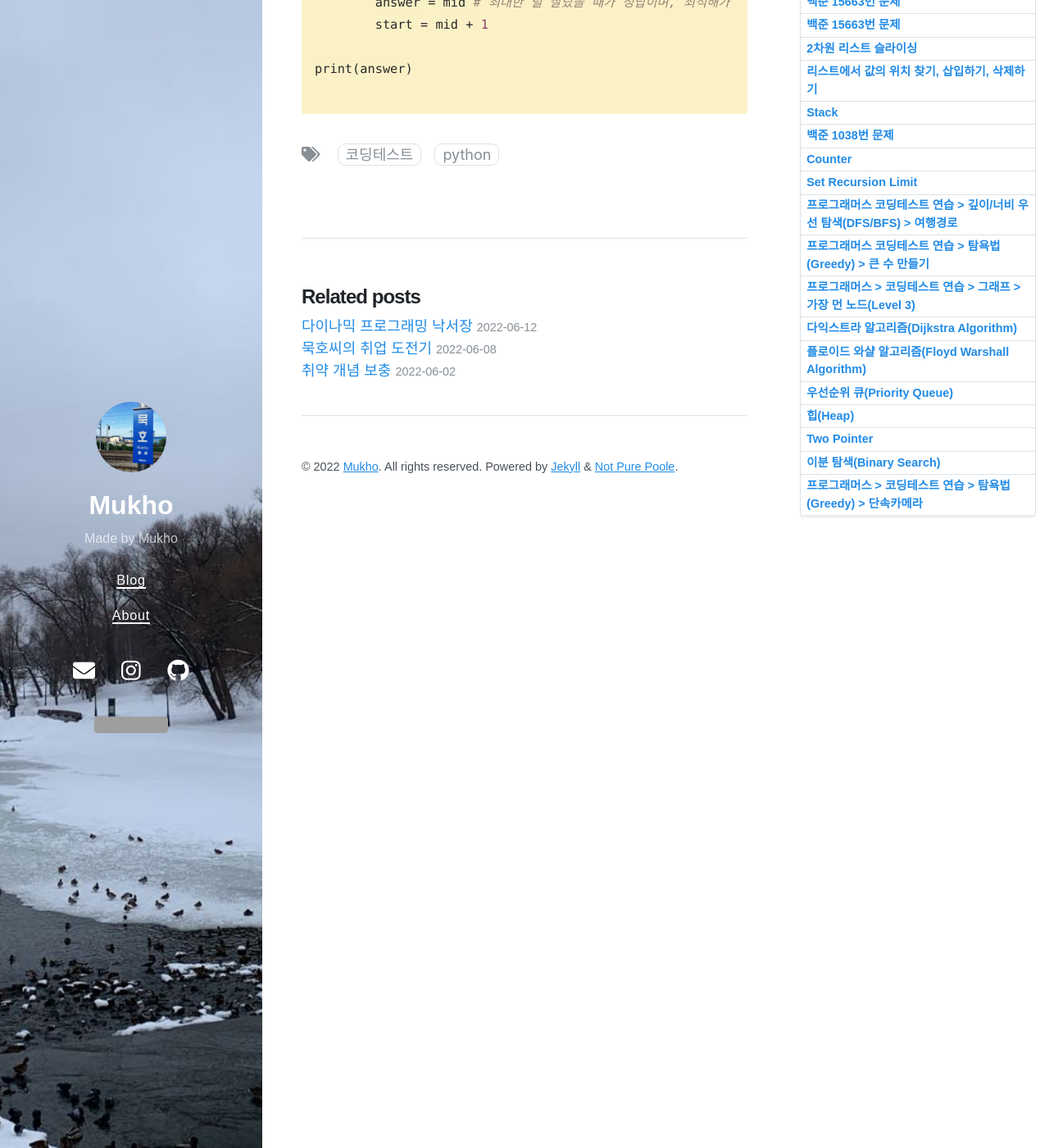
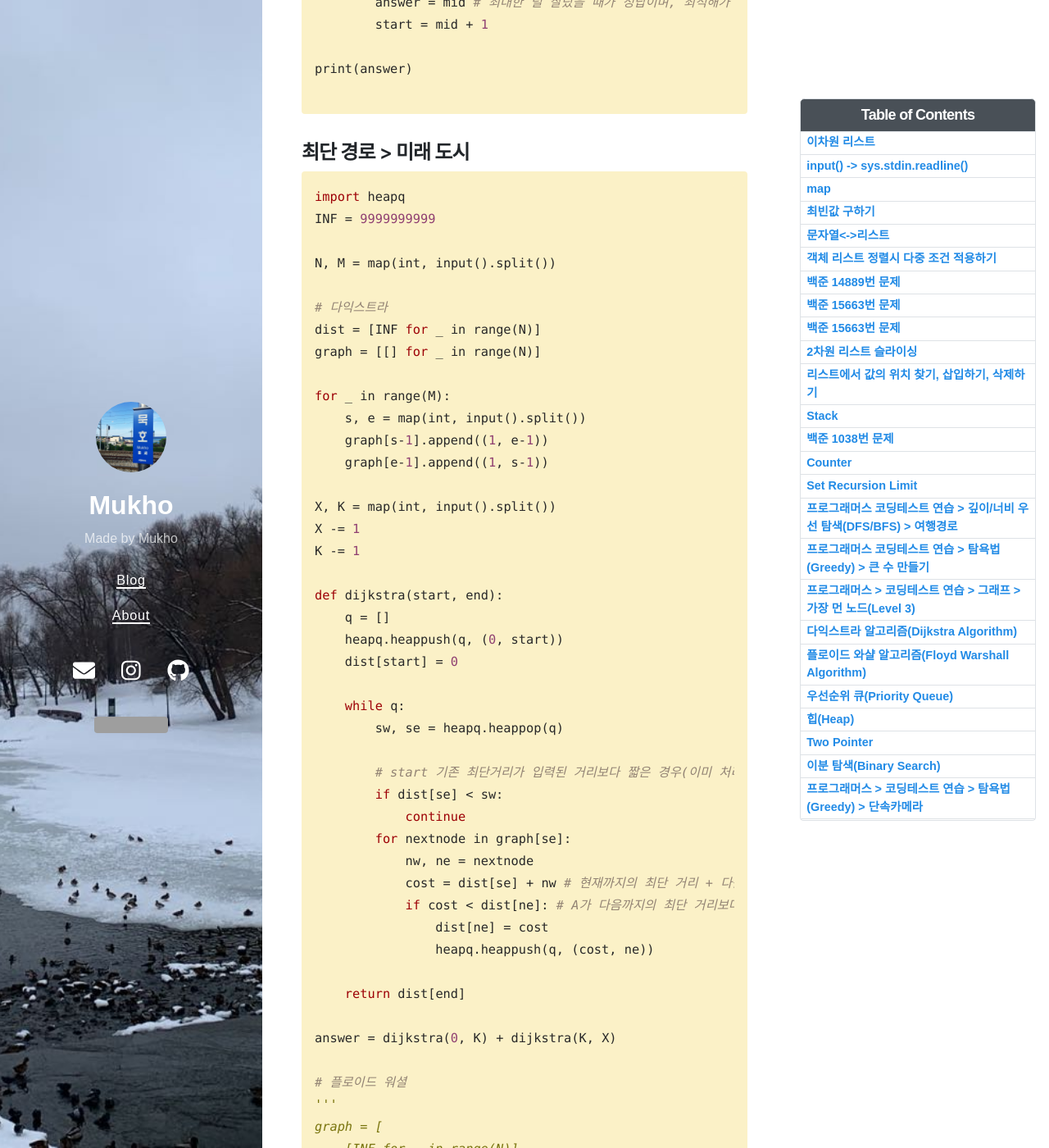
Before and after one commit to mukhoplus/mukhoplus.github.io, a Jekyll site: the page built from _posts/2022-03-08-코딩테스트 낙서장.md, in a window 1280 px wide and 1400 px high, scrolled down 31143 px. Shown: the whole window at 82% size. Built offline with Jekyll 4.4.1, drawn with Linux system fonts in a browser that asks for light colours; nearby versions of some CDN libraries; comment, search, counter and statistics services are not loaded; some of the changed text lies outside the part shown; grey boxes are pictures that could not be loaded.

Commit message:
Dijkstra and Floyd-Warshall

````diff
--- a/_posts/2022-03-08-코딩테스트 낙서장.md
+++ b/_posts/2022-03-08-코딩테스트 낙서장.md
@@ -1088,3 +1088,76 @@
 print(answer)
 
 ```
+
+## 최단 경로 > 미래 도시<br>
+
+```python
+import heapq
+INF = 9999999999
+
+N, M = map(int, input().split())
+
+# 다익스트라
+dist = [INF for _ in range(N)]
+graph = [[] for _ in range(N)]
+
+for _ in range(M):
+    s, e = map(int, input().split())
+    graph[s-1].append((1, e-1))
+    graph[e-1].append((1, s-1))
+
+X, K = map(int, input().split())
+X -= 1
+K -= 1
+
+def dijkstra(start, end):
+    q = []
+    heapq.heappush(q, (0, start))
+    dist[start] = 0
+
+    while q:
+        sw, se = heapq.heappop(q)
+
+        # start 기존 최단거리가 입력된 거리보다 짧은 경우(이미 처리가 되어 고려할 필요가 없는 경우)
+        if dist[se] < sw:
+            continue
+        for nextnode in graph[se]:
+            nw, ne = nextnode
+            cost = dist[se] + nw # 현재까지의 최단 거리 + 다음 노드까지의 거리(여기서는 1로 고정)(A)
+            if cost < dist[ne]: # A가 다음까지의 최단 거리보다 짧은 경우 갱신
+                dist[ne] = cost
+                heapq.heappush(q, (cost, ne))
+
+    return dist[end]
+
+answer = dijkstra(0, K) + dijkstra(K, X)
+
+# 플로이드 워셜
+'''
+graph = [
+    [INF for _ in range(N)]
+    for _ in range(N)
+]
+for i in range(N):
+    graph[i][i] = 0
+
+for _ in range(M):
+    s, e = map(int, input().split())
+    graph[s-1][e-1] = 1
+    graph[e-1][s-1] = 1
+
+X, K = map(int, input().split())
+X -= 1
+K -= 1
+
+for m in range(N):
+    for s in range(N):
+        for e in range(N):
+            if graph[s][e] > graph[s][m] + graph[m][e]:
+                graph[s][e] = graph[s][m] + graph[m][e]
+
+answer = graph[0][K] + graph[K][X]
+'''
+print(answer if answer < INF else -1)
+
+```
````
Also changed, not shown: other parts of _posts/2022-03-08-코딩테스트 낙서장.md (+1 -1 lines), _posts/2022-06-12-다이나믹 프로그래밍 낙서장.md (+1 -1 lines).
